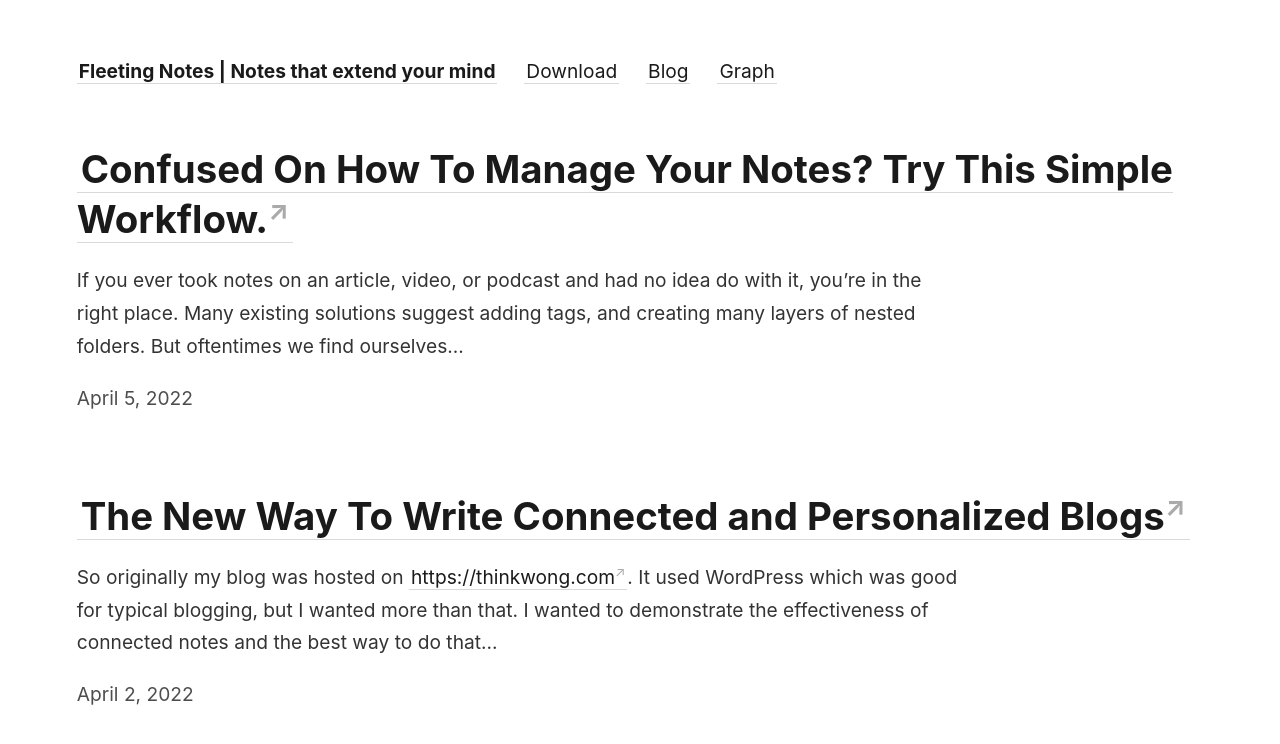
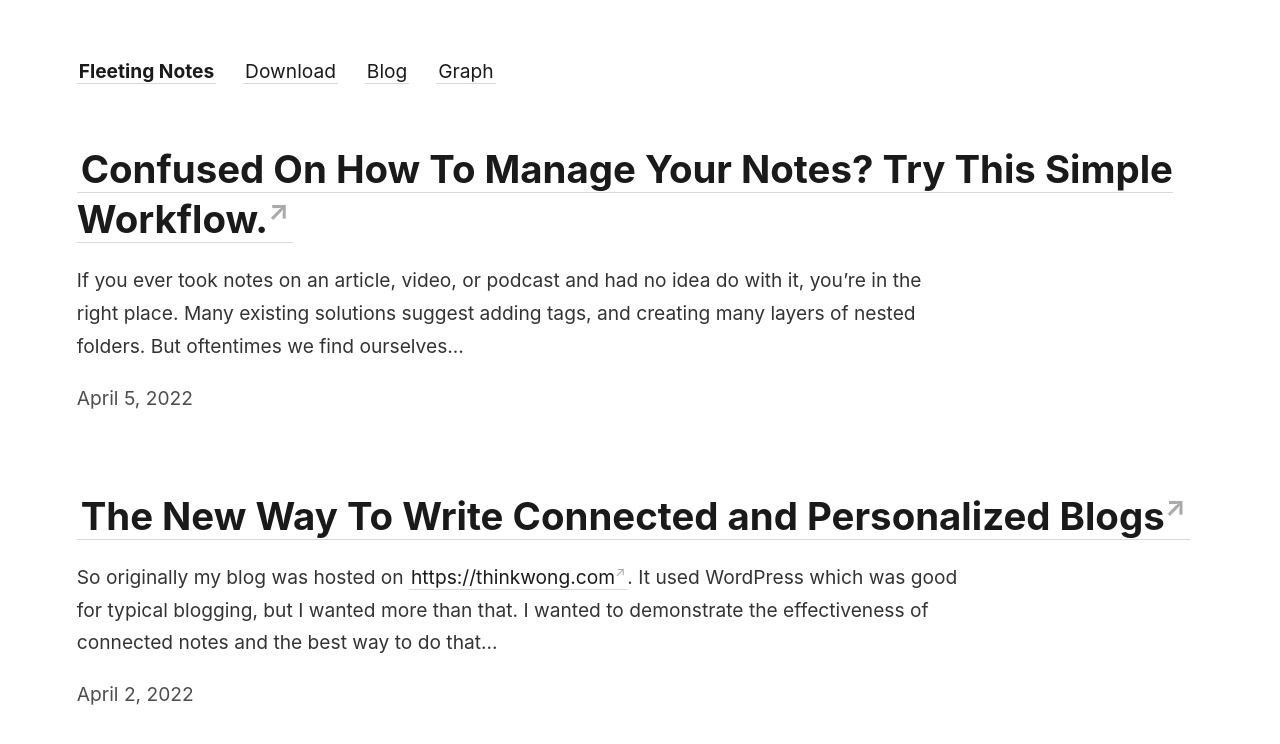
Before and after one commit to fleetingnotes/fleeting-notes-jekyll, a Jekyll site: the page built from _pages/blog.md, in a window 1280 px wide. Shown: the top 744 px of the page. Built offline with Jekyll 4.4.1, drawn with Linux system fonts in a browser that asks for light colours.

Commit message:
make title shorter

```diff
--- a/_config.yml
+++ b/_config.yml
@@ -7,8 +7,8 @@ exclude: ["_includes/notes_graph.json"]
 # Settings
 baseurl: "" # the subpath of your site, e.g. /blog
 # url: "https://fleetingnotes.app" # the base hostname & protocol for your site, e.g. http://example.com
-title: Fleeting Notes | Notes that extend your mind
-tagline: Create notes that extend your brain
+title: Fleeting Notes
+tagline: Notes that extend your brain
 description:  Fleeting Notes helps you create notes that functions in a similar vein to the brain—through the connection of ideas.
 logo: /assets/favicon.png
 heading: Fleeting Notes # Change this
```
